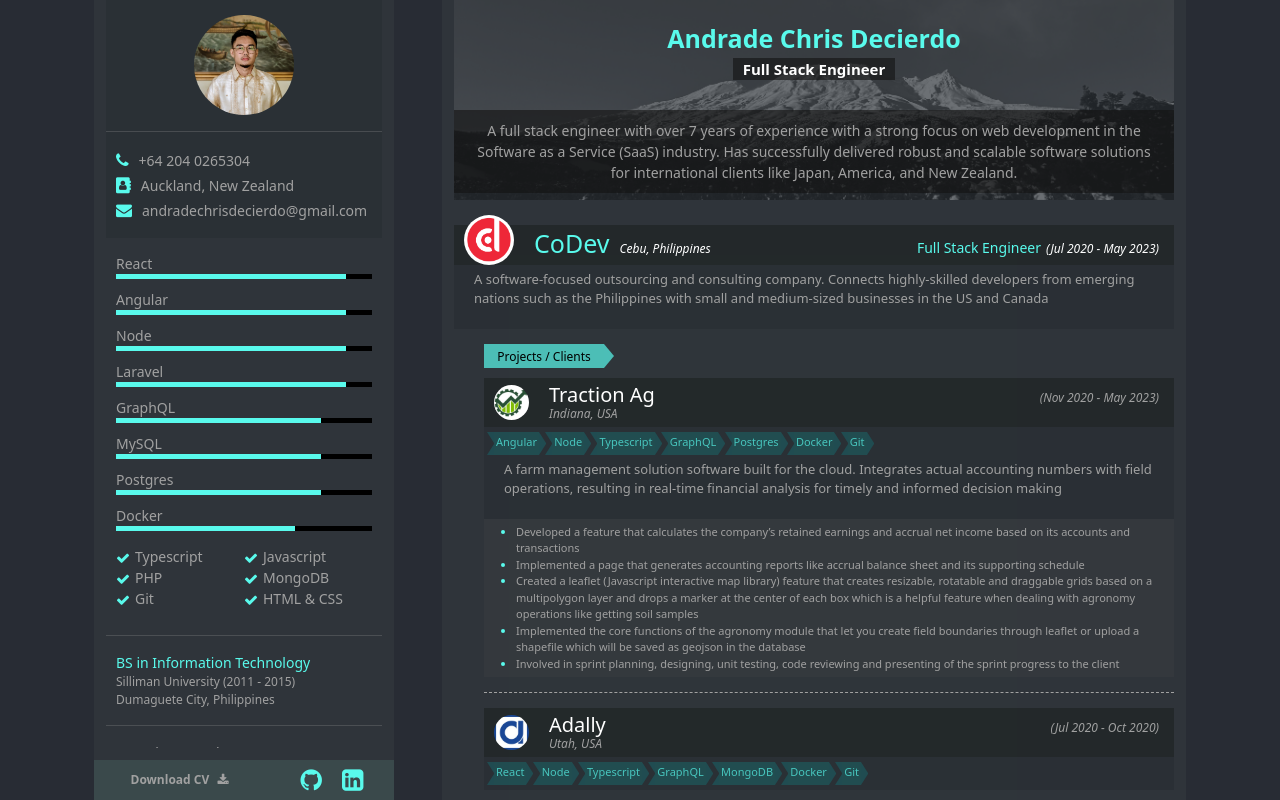
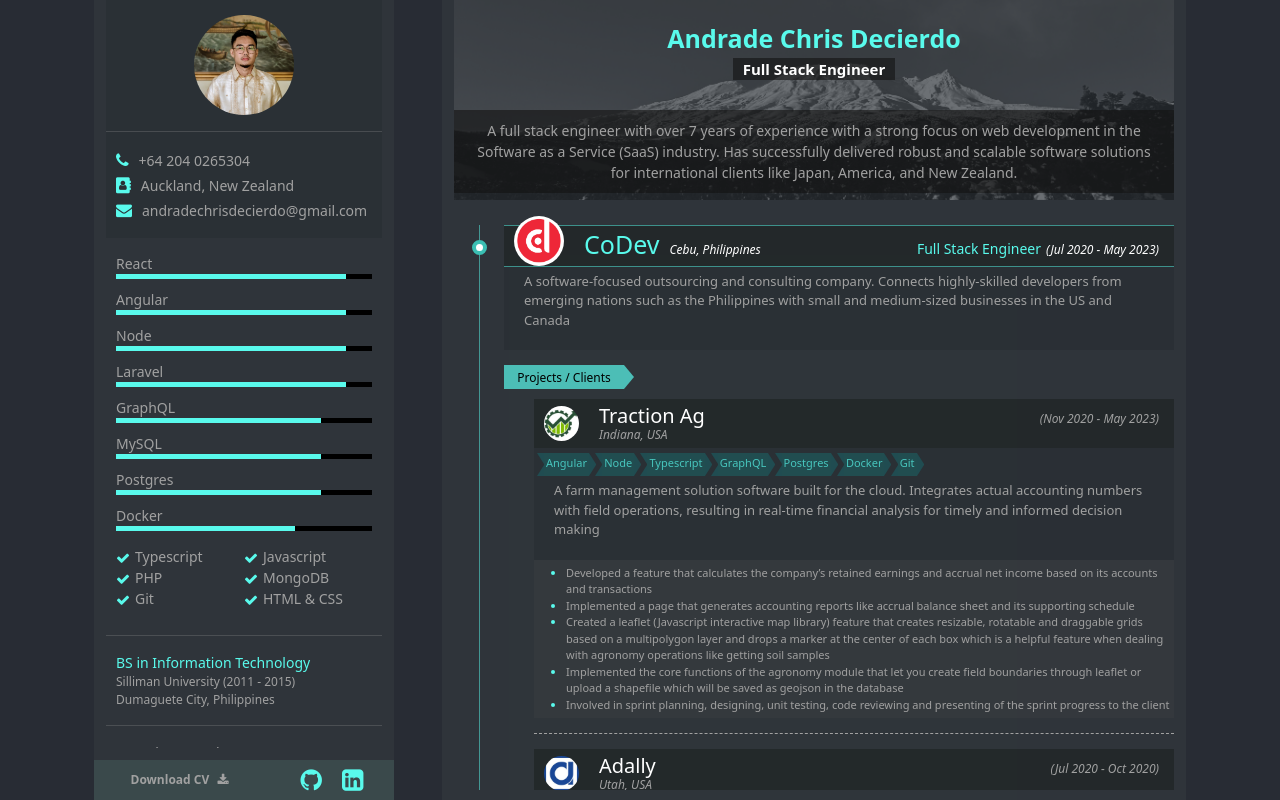
Before and after one commit to andradecierdo/andradedecierdo, a React (Create React App) app: page /#/profile in a window 1280 px wide. Built offline with nearby package versions, Linux system fonts and the light colour scheme.

Commit message:
Implement timeline style for professional experiences

```diff
--- a/src/App.scss
+++ b/src/App.scss
@@ -1,5 +1,6 @@
 $color-primary: #59faec;
-$color-primary-sub: rgb(89 250 236 / 70%);
+$color-primary-70: rgb(89 250 236 / 70%);
+$color-primary-50: rgb(89 250 236 / 50%);
 $color-secondary: #a1a1a1;
 
 .portfolio-app {
@@ -316,7 +317,7 @@
   }
 
   .experience-container {
-    padding: 10px 0;
+    padding: 10px 0 10px 50px;
   }
 
 }
@@ -343,6 +344,8 @@
 
     .header {
       background-color: rgb(33 39 41 / 85%);
+      border-top: solid 1px $color-primary-50;
+      border-bottom: solid 1px $color-primary-50;
       display: flex;
       width: 100%;
 
@@ -569,7 +572,7 @@
   padding: 2px;
   background-color: #13797d63;
   height: 23px;
-  color: $color-primary-sub;
+  color: $color-primary-70;
 }
 
 .skill-item:after {
@@ -600,7 +603,6 @@
 }
 
 .project-label-container {
-  margin-left: 30px;
   margin-bottom: -10px;
 }
 
@@ -611,7 +613,7 @@
   position: relative;
   margin-right: 5px;
   padding: 4px;
-  background-color: $color-primary-sub;
+  background-color: $color-primary-70;
   height: 24px;
   color: black;
 }
@@ -623,6 +625,54 @@
   left: 100%;
   border-width: 12px 0 12px 10px;
   border-style: solid;
-  border-color: transparent transparent transparent $color-primary-sub;
+  border-color: transparent transparent transparent $color-primary-70;
   height: 100%;
 }
+
+// TIMELINE
+.timeline {
+  position: relative;
+
+  .timeline-container {
+    margin-bottom: 30px;
+  }
+
+  .timeline-container:last-child {
+    margin-bottom: 0;
+  }
+
+  .item::after {
+    left: -32px;
+  }
+}
+
+.timeline::after {
+  content: "";
+  position: absolute;
+  width: 1px;
+  background-color: $color-primary-50;
+  top: 0;
+  bottom: 0;
+  left: 0;
+  margin-left: -25px;
+}
+
+.timeline-container {
+  position: relative;
+
+  .professional-experience:last-child {
+    margin-bottom: 0;
+  }
+}
+
+.timeline-container::after {
+  content: "";
+  position: absolute;
+  width: 15px;
+  height: 15px;
+  background-color: white;
+  border: 4px solid #3bbfb3;
+  top: 15px;
+  border-radius: 50%;
+  z-index: 1;
+}
--- a/src/pages/MainProfile.tsx
+++ b/src/pages/MainProfile.tsx
@@ -28,11 +28,15 @@
       </div>
 
       <div className="scroll-component main experience-container">
-        { user.experiences.map((experience, index) => {
-          return (
-            <ProfessionalExperience key={index} experience={experience} />
-          )
-        })}
+        <div className="timeline">
+          { user.experiences.map((experience, index) => {
+            return (
+              <div key={index} className="timeline-container item">
+                <ProfessionalExperience  experience={experience} />
+              </div>
+            )
+          })}
+        </div>
       </div>
     </div>
   )
```
